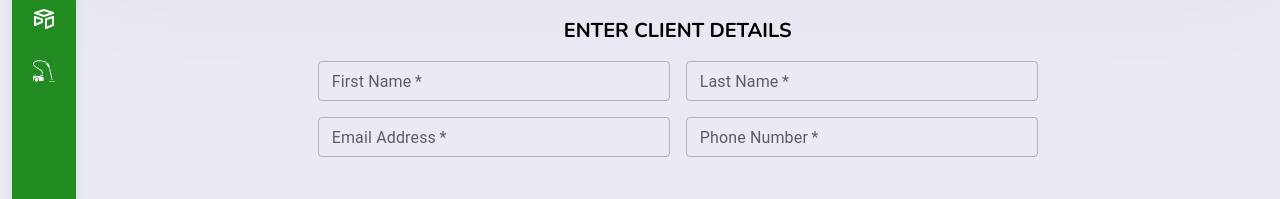
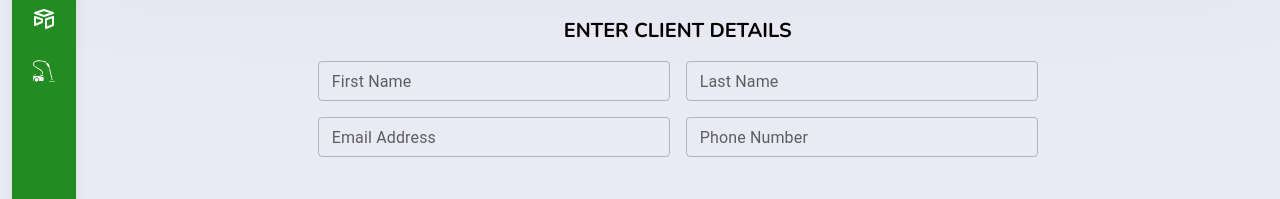
Before and after one commit to Baayeh/hotel-management, a React (Vite) app: page /booking in a window 1280 px wide. Shown: the part 171-370 px from the top of the page. Built offline with nearby package versions, Linux system fonts and the light colour scheme.

Commit message:
Add validation

```diff
--- a/src/components/reservation/ClientDetails.jsx
+++ b/src/components/reservation/ClientDetails.jsx
@@ -4,34 +4,68 @@ import TextField from '@mui/material/TextField';
 import Box from '@mui/material/Box';
 import Button from '@mui/material/Button';
 
-const ClientDetails = ({ activeStep, steps, handleNext, handleBack }) => {
-  const formik = useFormik({
-    initialValues: {
+const initialValues = {
   fname: '',
   lname: '',
   email: '',
   pnumber: '',
-    },
-    onSubmit: (values) => {
+};
+
+const onSubmit = (values) => {
   console.log(values);
   // handleNext();
-    },
+};
+
+const validate = (values) => {
+  let errors = {};
+
+  if (!values.fname) {
+    errors.fname = 'Required';
+  }
+
+  if (!values.lname) {
+    errors.lname = 'Required';
+  }
+
+  if (!values.email) {
+    errors.email = 'Required';
+  } else if (!/^[A-Z0-9._%+-]+@[A-Z0-9.-]+\.[A-Z]{2,4}$/i.test(values.email)) {
+    errors.email = 'Invalid email format';
+  }
+
+  if (!values.pnumber) {
+    errors.pnumber = 'Required';
+  }
+
+  return errors;
+};
+
+const ClientDetails = ({ activeStep, steps, handleNext, handleBack }) => {
+  const formik = useFormik({
+    initialValues,
+    onSubmit,
+    validate,
   });
 
-  // console.log('Form Values', formik.values);
+  const [isError, setIsError] = useState(false);
 
-  const [isError, setIsError] = useState(false);
-  const [errMsg, setErrMsg] = useState('');
-
-  const helperText = () => {
-    if (fname === '') {
+  const checkErrors = () => {
+    if (formik.errors.fname) {
       setIsError(true);
-      setErrMsg('First Name is required');
+    } else if (formik.errors.lname) {
+      setIsError(true);
+    } else if (formik.errors.email) {
+      setIsError(true);
+    } else if (formik.errors.pnumber) {
+      setIsError(true);
     } else {
       setIsError(false);
-      setErrMsg('');
     }
   };
+
+  useEffect(() => {
+    checkErrors();
+  }, [formik.errors]);
 
   return (
     <section className="client-details px-2 mt-10">
@@ -47,11 +81,12 @@ const ClientDetails = ({ activeStep, steps, handleNext, handleBack }) => {
             name="fname"
             variant="outlined"
             size="small"
-            error={isError}
-            helperText={errMsg}
-            required
+            error={formik.touched.fname && formik.errors.fname && isError}
+            helperText={formik.touched.fname && formik.errors.fname}
+            // required
             value={formik.values.fname}
             onChange={formik.handleChange}
+            onBlur={formik.handleBlur}
           />
           <TextField
             fullWidth
@@ -60,9 +95,12 @@ const ClientDetails = ({ activeStep, steps, handleNext, handleBack }) => {
             name="lname"
             variant="outlined"
             size="small"
-            required
+            helperText={formik.touched.lname && formik.errors.lname}
+            error={formik.touched.lname && formik.errors.lname && isError}
+            // required
             value={formik.values.lname}
             onChange={formik.handleChange}
+            onBlur={formik.handleBlur}
           />
         </div>
 
@@ -75,11 +113,12 @@ const ClientDetails = ({ activeStep, steps, handleNext, handleBack }) => {
             type="email"
             variant="outlined"
             size="small"
-            error={isError}
-            helperText={errMsg}
-            required
+            error={formik.touched.email && formik.errors.email && isError}
+            helperText={formik.touched.email && formik.errors.email}
+            // required
             value={formik.values.email}
             onChange={formik.handleChange}
+            onBlur={formik.handleBlur}
           />
           <TextField
             fullWidth
@@ -88,9 +127,12 @@ const ClientDetails = ({ activeStep, steps, handleNext, handleBack }) => {
             name="pnumber"
             variant="outlined"
             size="small"
-            required
+            helperText={formik.touched.pnumber && formik.errors.pnumber}
+            error={formik.touched.pnumber && formik.errors.pnumber && isError}
+            // required
             value={formik.values.pnumber}
             onChange={formik.handleChange}
+            onBlur={formik.handleBlur}
           />
         </div>
 
```
Lines whose indentation alone changed are shown as unchanged.
